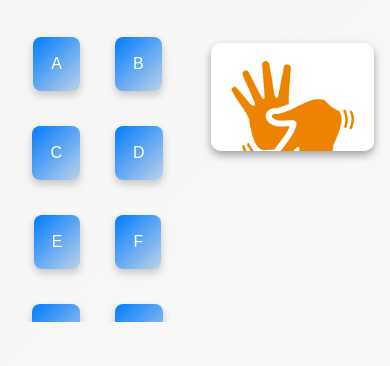
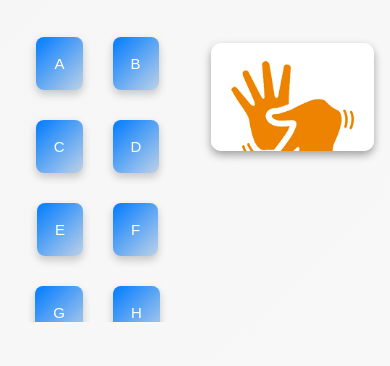
Before and after one commit to Juan-s-moreira/Sinais-Em-Foco, a plain HTML site: page index.html in a window 390 px wide. Shown: the part 684-1050 px from the top of the page. Drawn offline with Linux system fonts and the light colour scheme.

Commit message:
ajustando responsividade alfabeto

```diff
--- a/style.css
+++ b/style.css
@@ -236,10 +236,11 @@ footer{
         overflow-y: auto;
         max-height: 35vh;
         padding-right: 1rem;
+        gap: 10px;
         box-sizing: border-box;
     }
     .letra{
-        font-size: 16px;
+        font-size: 15px;
         padding: 18px;
     }
     .img-exibida{
```
